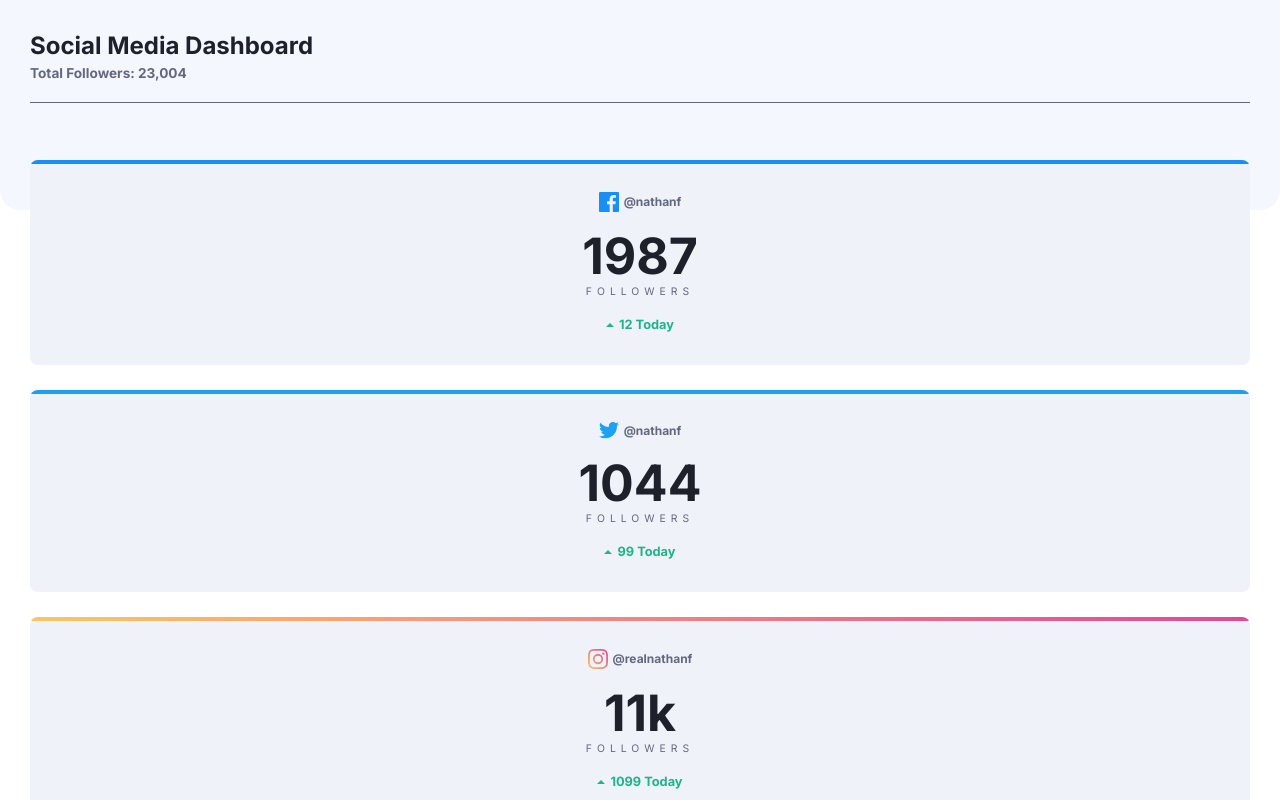
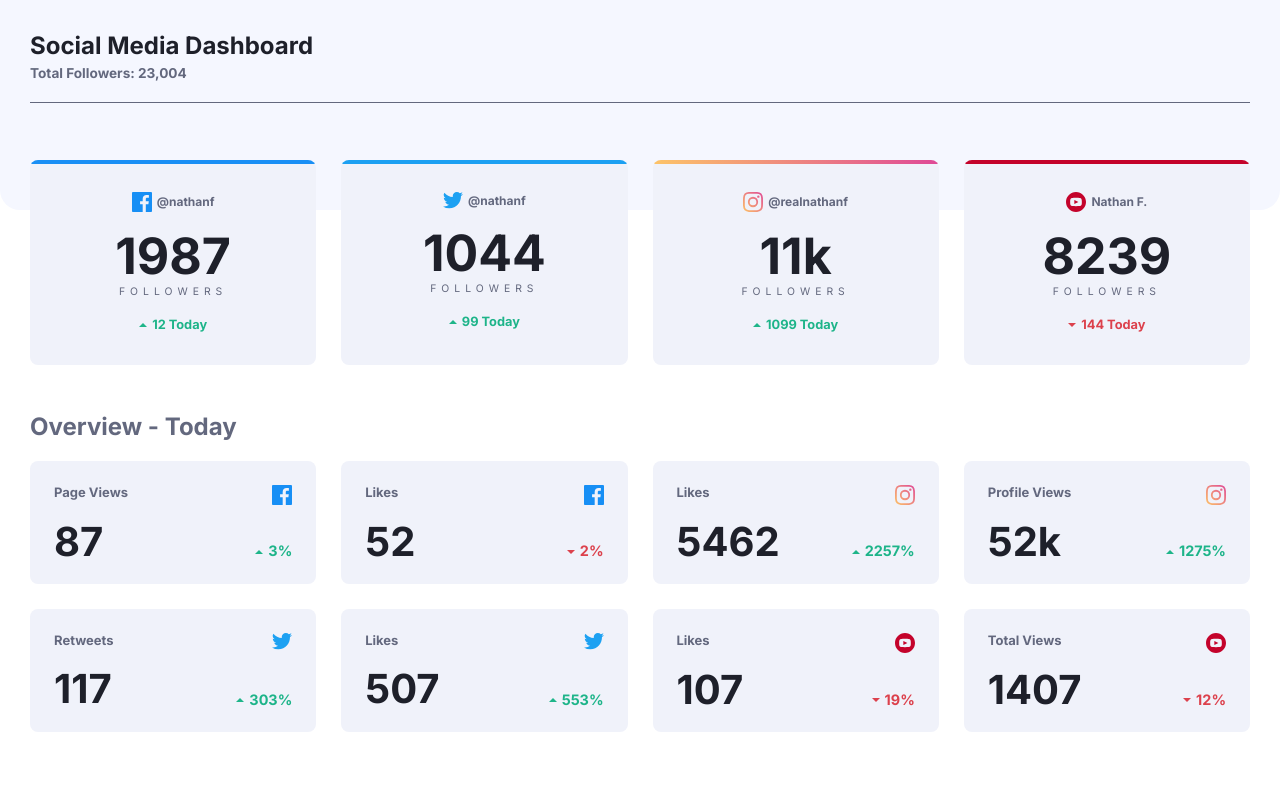
Before and after one commit to axmonsalve/social-media-dashboard-with-theme-switcher-master, a plain HTML site: page index.html in a window 1280 px wide. Shown: the top 800 px of the page. Drawn offline with Linux system fonts and the light colour scheme.

Commit message:
Responsive and dark mode colors done

```diff
--- a/index.html
+++ b/index.html
@@ -71,7 +71,7 @@
             <span class="card-followers-number">8239</span>
             <span class="card-followers-title">Followers</span>
           </p>
-          <p class="card-today">
+          <p class="card-today is-danger">
             <img src="./images/icon-down.svg" alt=""> 144 Today
           </p>
         </article>
@@ -82,12 +82,119 @@
 
   <section class="overview">
     <div class="wrapper">
+      <h2>Overview - Today</h2>
+      <div class="grid">
+
+        <div class="small-cards">
+          <p class="small-card-views">Page Views</p>
+          <p class="small-card-icon">
+            <img src="./images/icon-facebook.svg" alt="">
+          </p>
+          <p class="small-card-number">87</p>
+          <p class="small-card-percentage">
+            <span>
+              <img src="./images/icon-up.svg" alt=""> 3%
+            </span>
+          </p>
+        </div>
+
+        <div class="small-cards">
+          <p class="small-card-views">Likes</p>
+          <p class="small-card-icon">
+            <img src="./images/icon-facebook.svg" alt="">
+          </p>
+          <p class="small-card-number">52</p>
+          <p class="small-card-percentage is-danger">
+            <span>
+              <img src="./images/icon-down.svg" alt=""> 2%
+            </span>
+          </p>
+        </div>
+
+        <div class="small-cards">
+          <p class="small-card-views">Likes</p>
+          <p class="small-card-icon">
+            <img src="./images/icon-instagram.svg" alt="">
+          </p>
+          <p class="small-card-number">5462</p>
+          <p class="small-card-percentage">
+            <span>
+              <img src="./images/icon-up.svg" alt=""> 2257%
+            </span>
+          </p>
+        </div>
+
+        <div class="small-cards">
+          <p class="small-card-views">Profile Views</p>
+          <p class="small-card-icon">
+            <img src="./images/icon-instagram.svg" alt="">
+          </p>
+          <p class="small-card-number">52k</p>
+          <p class="small-card-percentage">
+            <span>
+              <img src="./images/icon-up.svg" alt=""> 1275%
+            </span>
+          </p>
+        </div>
+        <div class="small-cards">
+          <p class="small-card-views">Retweets</p>
+          <p class="small-card-icon">
+            <img src="./images/icon-twitter.svg" alt="">
+          </p>
+          <p class="small-card-number">117</p>
+          <p class="small-card-percentage">
+            <span>
+              <img src="./images/icon-up.svg" alt=""> 303%
+            </span>
+          </p>
+        </div>
+
+        <div class="small-cards">
+          <p class="small-card-views">Likes</p>
+          <p class="small-card-icon">
+            <img src="./images/icon-twitter.svg" alt="">
+          </p>
+          <p class="small-card-number">507</p>
+          <p class="small-card-percentage">
+            <span>
+              <img src="./images/icon-up.svg" alt=""> 553%
+            </span>
+          </p>
+        </div>
+
+        <div class="small-cards">
+          <p class="small-card-views">Likes</p>
+          <p class="small-card-icon">
+            <img src="./images/icon-youtube.svg" alt="">
+          </p>
+          <p class="small-card-number">107</p>
+          <p class="small-card-percentage is-danger">
+            <span>
+              <img src="./images/icon-down.svg" alt=""> 19%
+            </span>
+          </p>
+        </div>
+
+        <div class="small-cards">
+          <p class="small-card-views">Total Views</p>
+          <p class="small-card-icon">
+            <img src="./images/icon-youtube.svg" alt="">
+          </p>
+          <p class="small-card-number">1407</p>
+          <p class="small-card-percentage is-danger">
+            <span>
+              <img src="./images/icon-down.svg" alt=""> 12%
+            </span>
+          </p>
+        </div>
+
+      </div>
 
     </div>
   </section>
 
 
-  <!-- Overview - Today Page Views 87 3% Likes 52 2% Likes 5462 2257% Profile Views 52k 1375% Retweets 117
+  <!-- Overview - Today  3% Likes 52 2% Likes 5462 2257% Profile Views 52k 1375% Retweets 117
   303% Likes 507 553% Likes 107 19% Total Views 1407 12% -->
 </body>
 
--- a/style.css
+++ b/style.css
@@ -66,6 +66,7 @@ header .total-followers {
 
   .top-cards {
     margin-top: -50px;
+    margin-bottom: 3em;
   }
 
   .card {
@@ -116,7 +117,9 @@ header .total-followers {
     background: var(--YouTube);
   }
 
-.card-followers {}
+  .card-today.is-danger {
+    color: var(--BrightRed);
+  }
 
   .card-followers-number {
     font-size: 50px;
@@ -145,3 +148,117 @@ header .total-followers {
   .card-today img {
     margin-right: 5px;
   }
+  /* OVERVIEW */
+
+  .overview {
+    padding-bottom: 2em;
+  }
+
+  .small-cards {
+    display: grid;
+    grid-template-columns: 1fr 1fr;
+    grid-row-gap: 1em;
+    background: var(--LightGrayishBlueCardBG);
+    padding: 1.5em;
+    border-radius: 8px;
+  }
+
+  .small-cards p {
+    margin: 0;
+  }
+
+  .small-card-views {
+    font-size: small;
+    font-weight: 700;
+  }
+
+  .small-card-icon {
+    text-align: right;
+  }
+
+  .small-card-number {
+    font-weight: 700;
+    font-size: 2.5em;
+    color: var(--VeryDarkBlueText);
+    line-height: .9;
+  }
+
+  .small-card-percentage {
+    text-align: right;
+    font-weight: 700;
+    display: flex;
+    align-items: flex-end;
+    color: var(--LimeGreen);
+    justify-content: flex-end;
+    font-size: .9em;
+  }
+
+  .small-card-percentage.is-danger {
+    color: var(--BrightRed);
+  }
+
+  .small-card-percentage span {
+    display: flex;
+    align-items: center;
+  }
+
+  .small-card-percentage img {
+    margin-right: 5px;
+  }
+
+  @media screen and (min-width: 480px) {
+    .grid {
+      grid-template-columns: 1fr 1fr;
+      column-gap: 25px;
+    }
+    .wrapper {
+      max-width: 1440px;
+      margin: auto;
+    }
+  }
+
+  @media screen and (min-width: 768px) {
+    .grid {
+      grid-template-columns: 1fr 1fr 1fr;
+    }
+  }
+
+  @media screen and (min-width: 1024px) {
+    .grid {
+      grid-template-columns: 1fr 1fr 1fr 1fr;
+    }
+  }
+
+  @media (prefers-color-scheme: dark) {
+    body {
+      color: var(--WhiteText);
+      background-color: var(--VeryDarkBlueBG);
+    }
+    header {
+      background: var(--VeryDarkBlueTopBGPattern);
+    }
+    header h1 {
+      color: var(--WhiteText);
+    }
+    .card {
+      background: var(--DarkDesaturatedBlueCardBG);
+    }
+    .card-title {
+      color: var(--DesaturatedBlueText);
+    }
+    .card-followers-title {
+      color: var(--DesaturatedBlueText);
+    }
+    .card-followers-number {
+      color: var(--WhiteText);
+    }
+    .small-cards {
+      background: var(--DarkDesaturatedBlueCardBG);
+    }
+    .small-card-views {
+      color: var(--DesaturatedBlueText);
+    }
+    .small-card-number {
+      color: var(--WhiteText);
+    }
+  }
```
Lines whose indentation alone changed are shown as unchanged.
